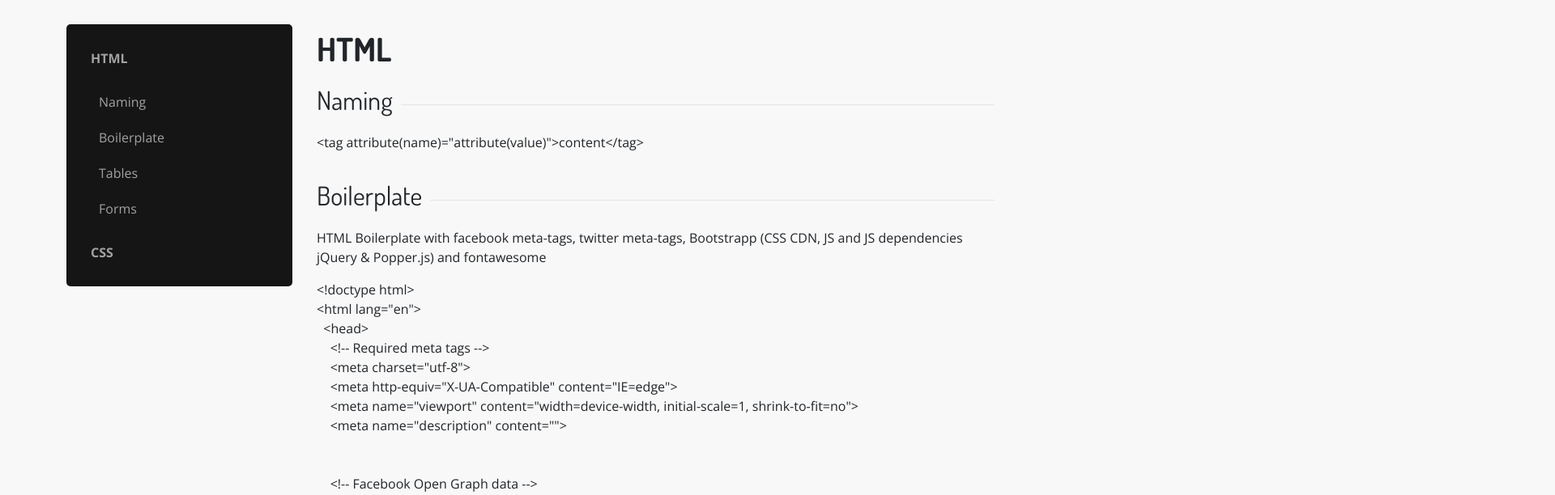
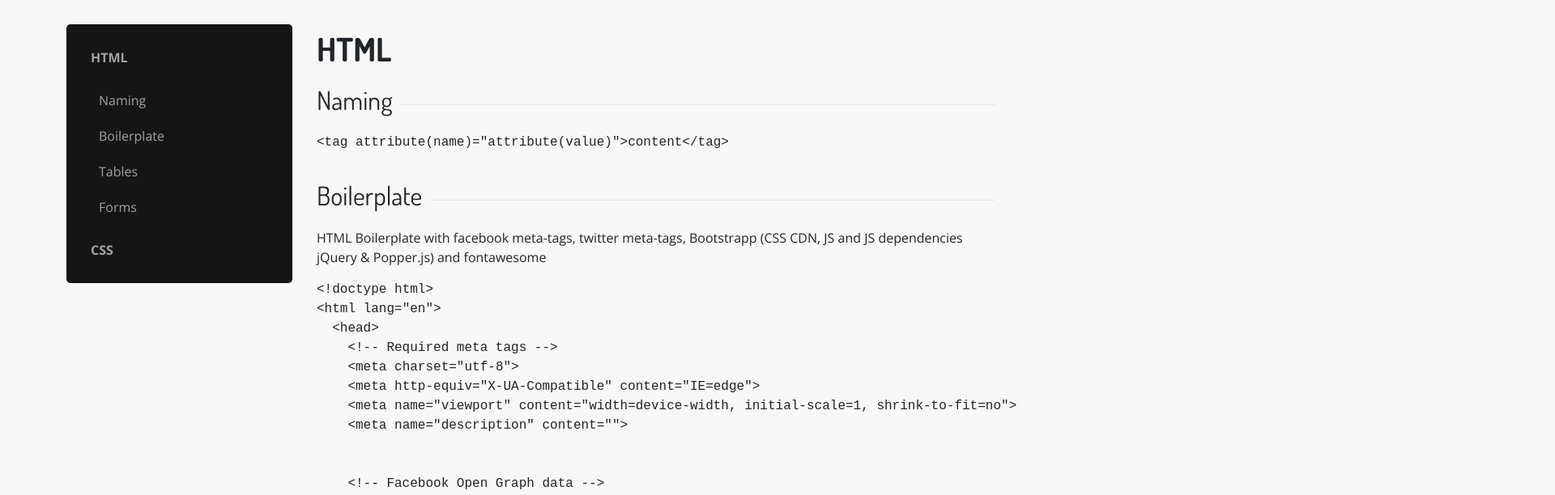
Before and after one commit to renodor/react-cheatsheet, a React app: page /html in a window 1280 px wide. Shown: the top 612 px of the page at 81% size, 1920 px wide, since content can reach past the window. Built offline with nearby package versions, Linux system fonts and the light colour scheme.

Commit message:
Navbar css

```diff
--- a/assets/stylesheets/application.scss
+++ b/assets/stylesheets/application.scss
@@ -5,13 +5,11 @@
 @import 'sections';
 
 
-* {
-  font-family: $body-font;
+body {
   font-size: 1rem;
   line-height: 1.5;
+  font-family: $body-font;
   color: #212529;
-  background-color: initial;
-  border: none;
 }
 
 .app {
--- a/assets/stylesheets/navbar.scss
+++ b/assets/stylesheets/navbar.scss
@@ -26,6 +26,10 @@
       cursor: pointer;
       width: 100%;
       text-align: left;
+      font-family: $body-font;
+      background-color: transparent;
+      border: none;
+      font-size: 1rem;
       &:focus {
         outline: none,
       }
```
